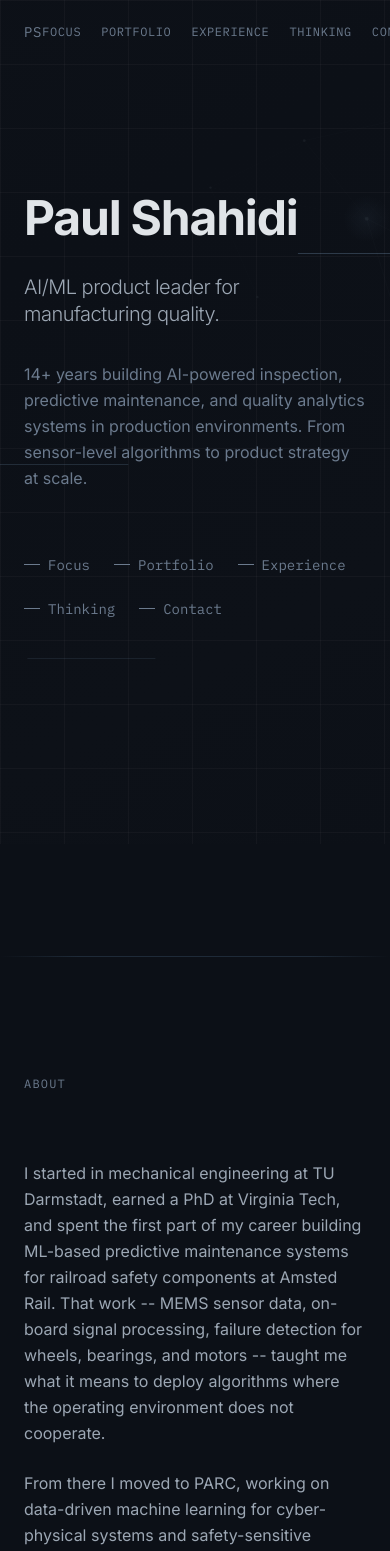
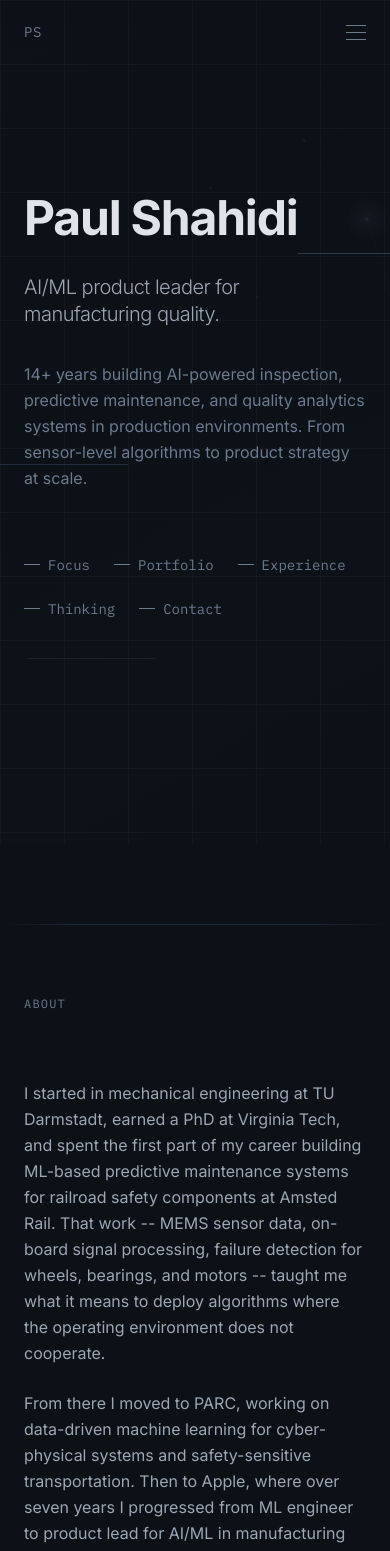
Before and after one commit to icareon/paulshahidi_site, a React (Vite) app: page / in a window 390 px wide. Shown: the top 1551 px of the page. Built offline with nearby package versions, Linux system fonts and the light colour scheme.

Commit message:
updated version 1.3

```diff
--- a/src/components/About.jsx
+++ b/src/components/About.jsx
@@ -1,7 +1,7 @@
 export default function About() {
   return (
-    <section id="about" className="relative py-28">
-      <div className="section-divider mb-28" />
+    <section id="about" className="relative py-20">
+      <div className="section-divider mb-16" />
       <div className="max-w-6xl mx-auto px-6 md:px-8">
         <div className="grid grid-cols-1 lg:grid-cols-12 gap-16">
           {/* Label */}
--- a/src/components/Contact.jsx
+++ b/src/components/Contact.jsx
@@ -1,7 +1,7 @@
 export default function Contact() {
   return (
-    <section id="contact" className="relative py-28">
-      <div className="section-divider mb-28" />
+    <section id="contact" className="relative py-20">
+      <div className="section-divider mb-16" />
       <div className="max-w-6xl mx-auto px-6 md:px-8">
         <div className="grid grid-cols-1 lg:grid-cols-12 gap-16">
           {/* Label */}
@@ -25,7 +25,7 @@ export default function Contact() {
       </div>
 
       {/* Footer */}
-      <div className="mt-28">
+      <div className="mt-16">
         <div className="section-divider" />
         <div className="max-w-6xl mx-auto px-6 md:px-8 py-8 flex items-center justify-between">
           <span className="font-mono text-[10px] tracking-widest text-muted/40">
--- a/src/components/FocusAreas.jsx
+++ b/src/components/FocusAreas.jsx
@@ -33,8 +33,8 @@ const areas = [
 
 export default function FocusAreas() {
   return (
-    <section id="focus" className="relative py-28">
-      <div className="section-divider mb-28" />
+    <section id="focus" className="relative py-20">
+      <div className="section-divider mb-16" />
       <div className="max-w-6xl mx-auto px-6 md:px-8">
         {/* Section header */}
         <div className="grid grid-cols-1 lg:grid-cols-12 gap-16 mb-16">
--- a/src/components/Nav.jsx
+++ b/src/components/Nav.jsx
@@ -2,6 +2,7 @@ import { useState, useEffect } from 'react'
 
 export default function Nav() {
   const [scrolled, setScrolled] = useState(false)
+  const [menuOpen, setMenuOpen] = useState(false)
 
   useEffect(() => {
     const onScroll = () => setScrolled(window.scrollY > 80)
@@ -9,10 +10,18 @@ export default function Nav() {
     return () => window.removeEventListener('scroll', onScroll)
   }, [])
 
+  const links = [
+    ['Focus', '#focus'],
+    ['Portfolio', '#portfolio'],
+    ['Experience', '#work'],
+    ['Thinking', '#thinking'],
+    ['Contact', '#contact'],
+  ]
+
   return (
     <nav
       className={`fixed top-0 left-0 right-0 z-50 transition-all duration-300 ${
-        scrolled
+        scrolled || menuOpen
           ? 'bg-surface/90 backdrop-blur-md border-b border-border-subtle'
           : 'bg-transparent'
       }`}
@@ -20,21 +29,48 @@ export default function Nav() {
       <div className="max-w-6xl mx-auto px-6 md:px-8 h-16 flex items-center justify-between">
         <a
           href="#"
-          className="font-mono text-sm tracking-wider text-muted hover:text-primary transition-colors"
+          className="font-mono text-sm tracking-wider text-muted hover:text-primary transition-colors shrink-0"
         >
           PS
         </a>
-        <div className="flex items-center gap-5 md:gap-8">
-          {[
-            ['Focus', '#focus'],
-            ['Portfolio', '#portfolio'],
-            ['Experience', '#work'],
-            ['Thinking', '#thinking'],
-            ['Contact', '#contact'],
-          ].map(([label, href]) => (
+
+        {/* Desktop links */}
+        <div className="hidden md:flex items-center gap-8">
+          {links.map(([label, href]) => (
             <a
               key={href}
               href={href}
+              className="font-mono text-xs tracking-wider text-muted hover:text-primary transition-colors uppercase"
+            >
+              {label}
+            </a>
+          ))}
+        </div>
+
+        {/* Mobile menu button */}
+        <button
+          onClick={() => setMenuOpen(!menuOpen)}
+          className="md:hidden flex flex-col gap-1.5 p-2 -mr-2"
+          aria-label="Toggle menu"
+        >
+          <span className={`block w-5 h-px bg-muted transition-all duration-200 ${menuOpen ? 'rotate-45 translate-y-[4px]' : ''}`} />
+          <span className={`block w-5 h-px bg-muted transition-all duration-200 ${menuOpen ? 'opacity-0' : ''}`} />
+          <span className={`block w-5 h-px bg-muted transition-all duration-200 ${menuOpen ? '-rotate-45 -translate-y-[4px]' : ''}`} />
+        </button>
+      </div>
+
+      {/* Mobile dropdown */}
+      <div
+        className={`md:hidden overflow-hidden transition-all duration-300 ${
+          menuOpen ? 'max-h-80 opacity-100' : 'max-h-0 opacity-0'
+        }`}
+      >
+        <div className="max-w-6xl mx-auto px-6 pb-6 flex flex-col gap-4">
+          {links.map(([label, href]) => (
+            <a
+              key={href}
+              href={href}
+              onClick={() => setMenuOpen(false)}
               className="font-mono text-xs tracking-wider text-muted hover:text-primary transition-colors uppercase"
             >
               {label}
--- a/src/components/Philosophy.jsx
+++ b/src/components/Philosophy.jsx
@@ -8,8 +8,8 @@ const observations = [
 
 export default function Philosophy() {
   return (
-    <section id="philosophy" className="relative py-28">
-      <div className="section-divider mb-28" />
+    <section id="philosophy" className="relative py-20">
+      <div className="section-divider mb-16" />
       <div className="max-w-6xl mx-auto px-6 md:px-8">
         <div className="grid grid-cols-1 lg:grid-cols-12 gap-16">
           {/* Label */}
--- a/src/components/Portfolio.jsx
+++ b/src/components/Portfolio.jsx
@@ -278,8 +278,8 @@ export default function Portfolio() {
   const completedCount = startups.filter((s) => s.status === 'Completed').length
 
   return (
-    <section id="portfolio" className="relative py-28">
-      <div className="section-divider mb-28" />
+    <section id="portfolio" className="relative py-20">
+      <div className="section-divider mb-16" />
       <div className="max-w-6xl mx-auto px-6 md:px-8">
         {/* Section header */}
         <div className="grid grid-cols-1 lg:grid-cols-12 gap-16 mb-16">
--- a/src/components/Thinking.jsx
+++ b/src/components/Thinking.jsx
@@ -24,8 +24,8 @@ const essays = [
 
 export default function Thinking() {
   return (
-    <section id="thinking" className="relative py-28">
-      <div className="section-divider mb-28" />
+    <section id="thinking" className="relative py-20">
+      <div className="section-divider mb-16" />
       <div className="max-w-6xl mx-auto px-6 md:px-8">
         {/* Section header */}
         <div className="grid grid-cols-1 lg:grid-cols-12 gap-16 mb-16">
--- a/src/components/Work.jsx
+++ b/src/components/Work.jsx
@@ -90,8 +90,8 @@ const education = [
 
 export default function Work() {
   return (
-    <section id="work" className="relative py-28">
-      <div className="section-divider mb-28" />
+    <section id="work" className="relative py-20">
+      <div className="section-divider mb-16" />
       <div className="max-w-6xl mx-auto px-6 md:px-8">
         {/* Section header */}
         <div className="grid grid-cols-1 lg:grid-cols-12 gap-16 mb-16">
```
